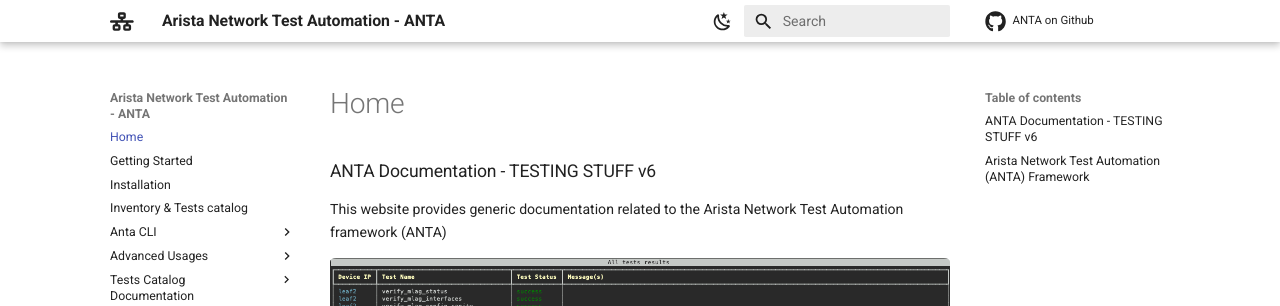
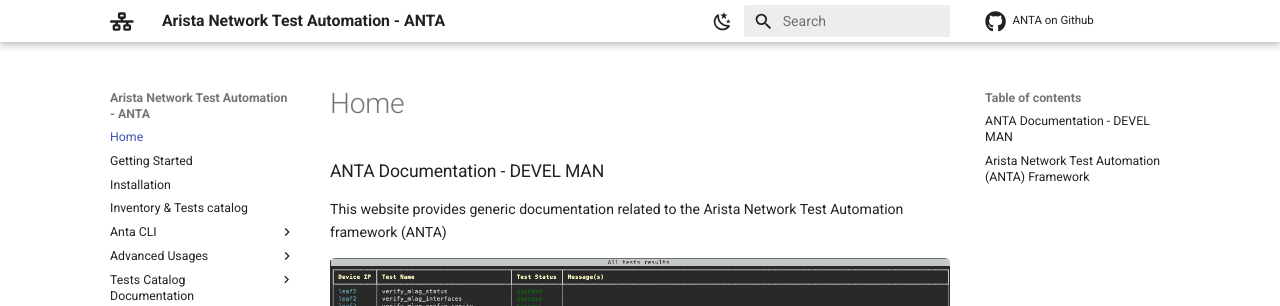
Before and after one commit to gmuloc/anta-ci, an MkDocs documentation site: the page built from docs/README.md, in a window 1280 px wide and 900 px high. Shown: the top 306 px of the window. Built offline with MkDocs 1.6.1 and Material for MkDocs 9.7.7, drawn with Linux system fonts in a browser that asks for light colours; nearby versions of some CDN libraries; comment, search, counter and statistics services are not loaded; the version menu is left out.

Commit message:
CI: Testing new trigger

```diff
--- a/docs/README.md
+++ b/docs/README.md
@@ -1,4 +1,4 @@
-# ANTA Documentation - TESTING STUFF v6
+# ANTA Documentation - DEVEL MAN
 
 This website provides generic documentation related to the Arista Network Test Automation framework (ANTA)
 
```
